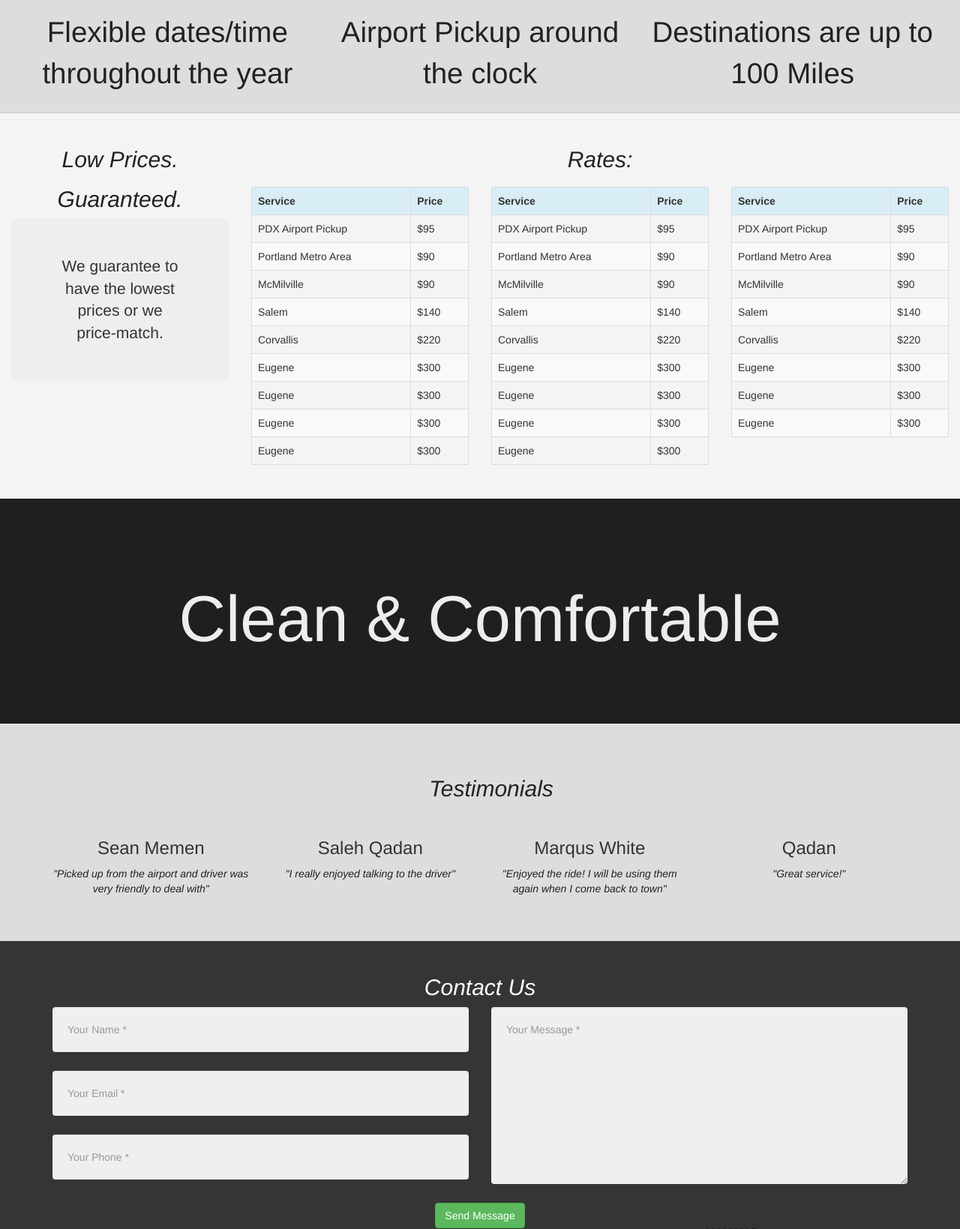
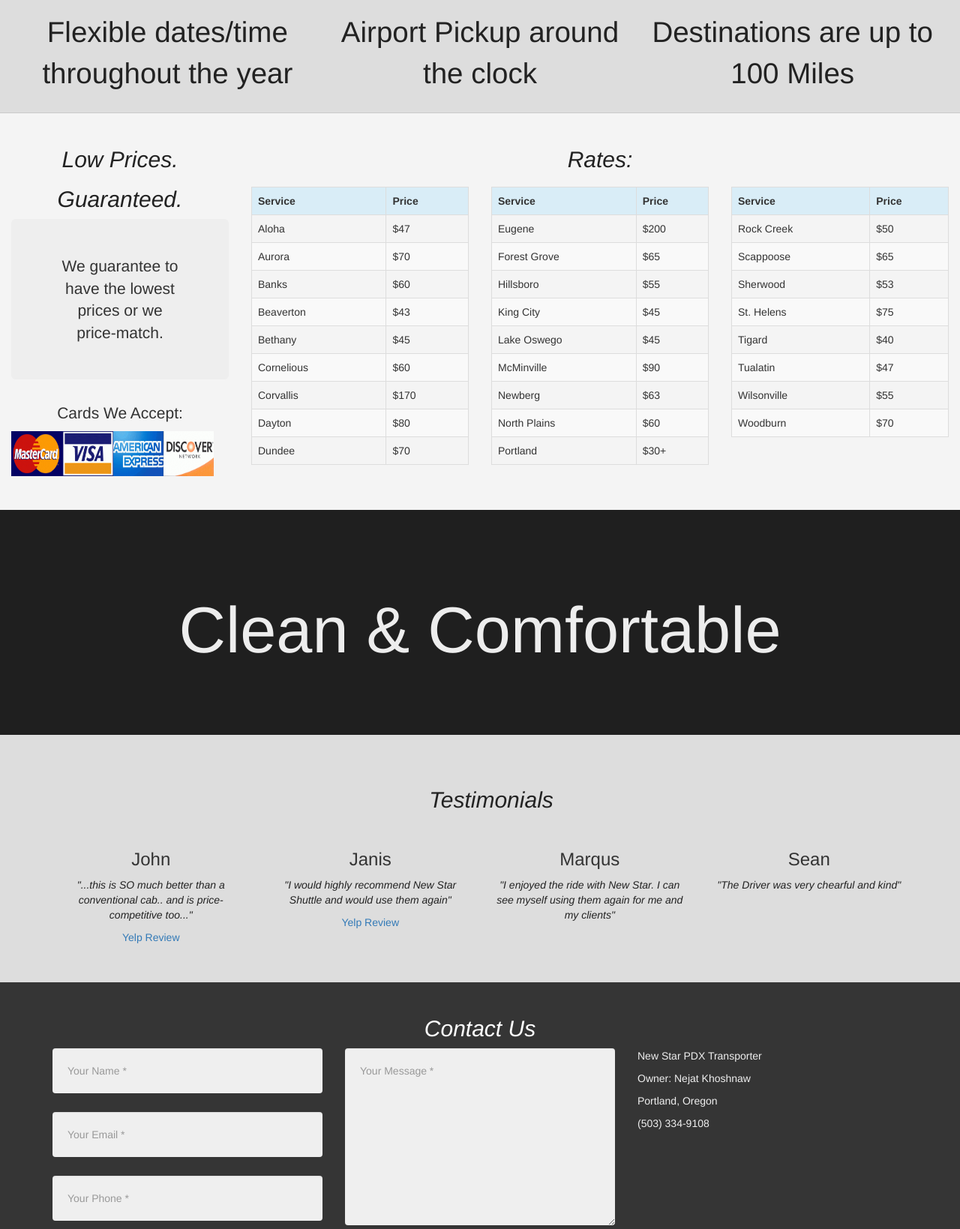
Before and after one commit to skadaan/hewars-shuttle, a PHP site: page /shuttle.html in a window 1280 px wide. Shown: the part 1134-2773 px from the top of the page at 75% size. Run offline with PHP 8.4, Linux system fonts and the light colour scheme; some libraries are stand-ins or nearby versions.

Commit message:
added all rates and cc accpted

```diff
--- a/css/stylePage.css
+++ b/css/stylePage.css
@@ -163,6 +163,12 @@ video {
     border-top: 1px solid #c9c9c9;
 }
 
+#accepted_card_img {
+ position: center;
+ margin: auto;
+ vertical-align: center;
+}
+
 
 
 .cleanComf {
@@ -303,3 +309,7 @@ section#contact:-ms-input-placeholder {
 section#contact .text-danger {
     color: #e74c3c;
 }
+
+#contact_text_info {
+    color: #EFEFEF;
+}
--- a/shuttle.html
+++ b/shuttle.html
@@ -138,6 +138,8 @@
                 <h2 class = "text-center">Low Prices.</h2>
                 <h2 class = "text-center">Guaranteed.</h2>
                 <p class = "text-center jumbotron">We guarantee to have the lowest prices or we price-match.</p>
+                <p class = "text-center">Cards We Accept:</p>
+                <img id = "accepted_card_img" src = "media/accepted_cards_types.gif" height = "60" width = "270">
 
             </div>
             <div class = "text-center text-bold"><h2>Rates:<h2></div>
@@ -150,45 +152,45 @@
                     </tr>
 
                     <tr>
-                        <td>PDX Airport Pickup</td>
-                        <td>$95</td>
+                        <td>Aloha</td>
+                        <td>$47</td>
                     </tr>
 
                     <tr>
-                        <td>Portland Metro Area</td>
-                        <td>$90</td>
+                        <td>Aurora</td>
+                        <td>$70</td>
                     </tr>
                     <tr>
-                        <td>McMilville</td>
-                        <td>$90</td>
+                        <td>Banks</td>
+                        <td>$60</td>
                     </tr>
                     <tr>
-                        <td>Salem</td>
-                        <td>$140</td>
+                        <td>Beaverton</td>
+                        <td>$43</td>
                     </tr>
                     <tr>
-                        <td>Corvallis</td>
-                        <td>$220</td>
+                        <td>Bethany</td>
+                        <td>$45</td>
                     </tr>
 
                     <tr>
-                        <td>Eugene</td>
-                        <td>$300</td>
+                        <td>Cornelious</td>
+                        <td>$60</td>
                     </tr>
 
                     <tr>
-                        <td>Eugene</td>
-                        <td>$300</td>
+                        <td>Corvallis</td>
+                        <td>$170</td>
                     </tr>
 
                     <tr>
-                        <td>Eugene</td>
-                        <td>$300</td>
+                        <td>Dayton</td>
+                        <td>$80</td>
                     </tr>
 
                     <tr>
-                        <td>Eugene</td>
-                        <td>$300</td>
+                        <td>Dundee</td>
+                        <td>$70</td>
                     </tr>
                 </table>
             </div>
@@ -202,44 +204,44 @@
                     </tr>
 
                     <tr>
-                        <td>PDX Airport Pickup</td>
-                        <td>$95</td>
+                        <td>Eugene</td>
+                        <td>$200</td>
                     </tr>
 
                     <tr>
-                        <td>Portland Metro Area</td>
+                        <td>Forest Grove</td>
+                        <td>$65</td>
+                    </tr>
+                    <tr>
+                        <td>Hillsboro</td>
+                        <td>$55</td>
+                    </tr>
+                    <tr>
+                        <td>King City</td>
+                        <td>$45</td>
+                    </tr>
+                    <tr>
+                        <td>Lake Oswego</td>
+                        <td>$45</td>
+                    </tr>
+
+                    <tr>
+                        <td>McMinville</td>
                         <td>$90</td>
                     </tr>
                     <tr>
-                        <td>McMilville</td>
-                        <td>$90</td>
-                    </tr>
-                    <tr>
-                        <td>Salem</td>
-                        <td>$140</td>
-                    </tr>
-                    <tr>
-                        <td>Corvallis</td>
-                        <td>$220</td>
+                        <td>Newberg</td>
+                        <td>$63</td>
                     </tr>
 
                     <tr>
-                        <td>Eugene</td>
-                        <td>$300</td>
-                    </tr>
-                    <tr>
-                        <td>Eugene</td>
-                        <td>$300</td>
+                        <td>North Plains</td>
+                        <td>$60</td>
                     </tr>
 
                     <tr>
-                        <td>Eugene</td>
-                        <td>$300</td>
-                    </tr>
-
-                    <tr>
-                        <td>Eugene</td>
-                        <td>$300</td>
+                        <td>Portland</td>
+                        <td>$30+</td>
                     </tr>
                 </table>
             </div>
@@ -253,40 +255,40 @@
                     </tr>
 
                     <tr>
-                        <td>PDX Airport Pickup</td>
-                        <td>$95</td>
+                        <td>Rock Creek</td>
+                        <td>$50</td>
                     </tr>
 
                     <tr>
-                        <td>Portland Metro Area</td>
-                        <td>$90</td>
+                        <td>Scappoose</td>
+                        <td>$65</td>
                     </tr>
                     <tr>
-                        <td>McMilville</td>
-                        <td>$90</td>
+                        <td>Sherwood</td>
+                        <td>$53</td>
                     </tr>
                     <tr>
-                        <td>Salem</td>
-                        <td>$140</td>
+                        <td>St. Helens</td>
+                        <td>$75</td>
                     </tr>
                     <tr>
-                        <td>Corvallis</td>
-                        <td>$220</td>
+                        <td>Tigard</td>
+                        <td>$40</td>
                     </tr>
 
                     <tr>
-                        <td>Eugene</td>
-                        <td>$300</td>
+                        <td>Tualatin</td>
+                        <td>$47</td>
                     </tr>
 
                     <tr>
-                        <td>Eugene</td>
-                        <td>$300</td>
+                        <td>Wilsonville</td>
+                        <td>$55</td>
                     </tr>
 
                     <tr>
-                        <td>Eugene</td>
-                        <td>$300</td>
+                        <td>Woodburn</td>
+                        <td>$70</td>
                     </tr>
                 </table>
             </div>
@@ -309,21 +311,23 @@
             </div>
             <div class = "row contactUsSection">
                 <div class="col-sm-3">
-                    <h3> Sean Memen</h3>
-                    <p>"Picked up from the airport and driver was very friendly to deal with"</p>
+                    <h3>John</h3>
+                    <p>"...this is SO much better than a conventional cab.. and is price-competitive too..."</p>
+                    <a href="http://www.yelp.com/biz/new-star-airport-shuttle-tigard?hrid=GDQL0FIsNpt032XDmV9tdw&utm_campaign=www_review_share_popup&utm_medium=copy_link&utm_source=(direct)" target="_blank">Yelp Review</a>
 
                 </div>
                 <div class="col-sm-3">
-                    <h3> Saleh Qadan</h3>
-                    <p>"I really enjoyed talking to the driver"</p>
+                    <h3>Janis</h3>
+                    <p>"I would highly recommend New Star Shuttle and would use them again"</p>
+                    <a href="http://www.yelp.com/biz/new-star-airport-shuttle-tigard?hrid=GDQL0FIsNpt032XDmV9tdw&utm_campaign=www_review_share_popup&utm_medium=copy_link&utm_source=(direct)" target="_blank">Yelp Review</a>
                 </div>
                 <div class="col-sm-3">
-                    <h3> Marqus White</h3>
-                    <p>"Enjoyed the ride! I will be using them again when I come back to town"</p>
+                    <h3>Marqus</h3>
+                    <p>"I enjoyed the ride with New Star. I can see myself using them again for me and my clients"</p>
                 </div>
                 <div class="col-sm-3">
-                    <h3> Qadan</h3>
-                    <p>"Great service!"</p>
+                    <h3>Sean</h3>
+                    <p>"The Driver was very chearful and kind"</p>
                 </div>
             </div>
         </div>
@@ -341,7 +345,7 @@
                 </div>
             </div>
             <div class="row">
-                <div class="col-lg-12">
+                <div class="col-lg-8">
                     <form name="sentMessage" class = "reservation" id="contactForm" novalidate>
                         <div class="row">
                             <div class="col-md-6">
@@ -371,6 +375,13 @@
                             </div>
                         </div>
                     </form>
+                </div>
+
+                <div id = "contact_text_info" class = "col-lg-4">
+                    <p>New Star PDX Transporter</p>
+                    <p>Owner: Nejat Khoshnaw</p>
+                    <p>Portland, Oregon</p>
+                    <p>(503) 334-9108</p>
                 </div>
             </div>
 
```
Also changed, not shown: media/accepted_cards_types.gif (added), media/accepted_cards_types.png (added), 3 other files.
